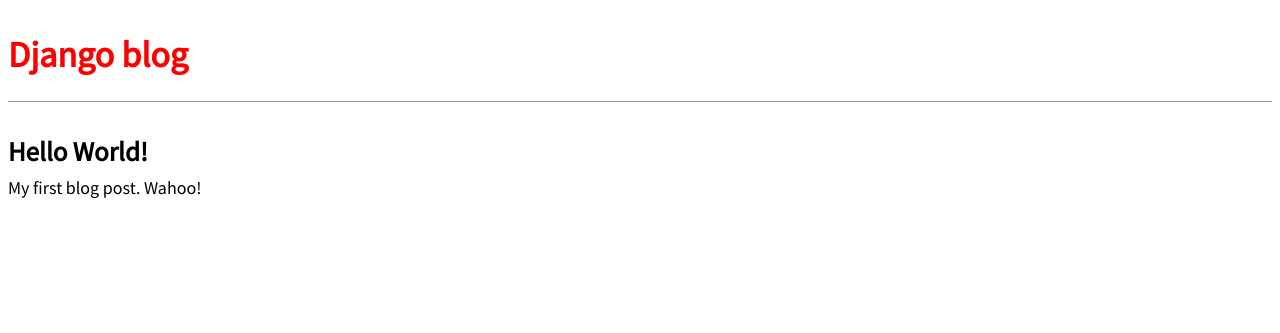
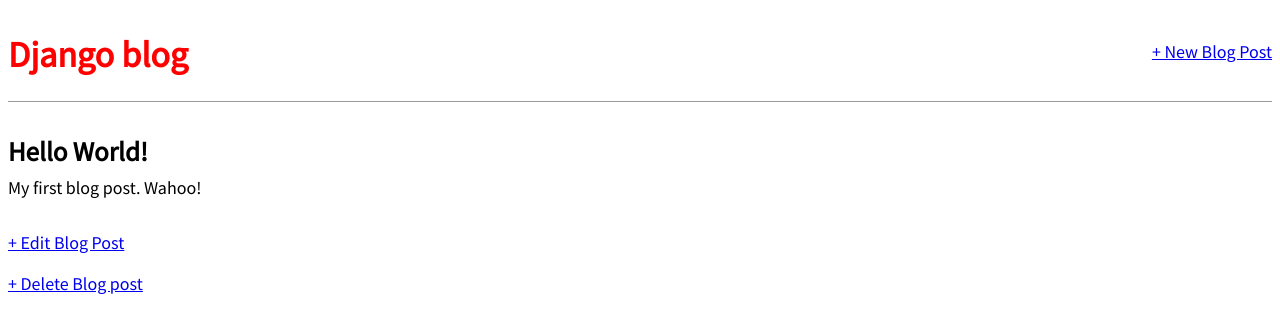
Before and after one commit to arthur-sanches/djangoblog, a Django app: page /post/1/ in a window 1280 px wide. Shown: the top 333 px of the page. Run offline with Django 3.2, Linux system fonts and the light colour scheme; data comes from the database, SQL or seed files in the repository; both versions use the stored data as it was after the commit.

Commit message:
Add CRUD functionalities

```diff
--- a/blog/models.py
+++ b/blog/models.py
@@ -1,4 +1,5 @@
 from django.db import models
+from django.urls import reverse
 
 
 class Post(models.Model):
@@ -11,3 +12,6 @@ class Post(models.Model):
 
     def __str__(self):
         return self.title
+
+    def get_absolute_url(self):
+        return reverse('post_detail', args=[str(self.id)])
--- a/blog/urls.py
+++ b/blog/urls.py
@@ -1,9 +1,12 @@
 from django.urls import path
 
-from .views import BlogListView, BlogDetailView
+from .views import BlogListView, BlogCreateView, BlogDetailView, BlogUpdateView, BlogDeleteView
 
 
 urlpatterns = [
     path('', BlogListView.as_view(), name='home'),
+    path('post/new/', BlogCreateView.as_view(), name='post_new'),
     path('post/<int:pk>/', BlogDetailView.as_view(), name='post_detail'),
+    path('post/<int:pk>/edit/', BlogUpdateView.as_view(), name='post_edit'),
+    path('post/<int:pk>/delete/', BlogDeleteView.as_view(), name='post_delete'),
 ]
--- a/blog/views.py
+++ b/blog/views.py
@@ -1,5 +1,7 @@
 from django.shortcuts import render
 from django.views.generic import ListView, DetailView
+from django.views.generic.edit import CreateView, UpdateView, DeleteView
+from django.urls import reverse_lazy
 
 from .models import Post
 
@@ -13,3 +15,21 @@ class BlogListView(ListView):
 class BlogDetailView(DetailView):
     model = Post
     template_name = 'post_detail.html'
+
+
+class BlogCreateView(CreateView):
+    model = Post
+    template_name = 'post_new.html'
+    fields = '__all__'
+
+
+class BlogUpdateView(UpdateView):
+    model = Post
+    template_name = 'post_edit.html'
+    fields = ['title', 'body']
+
+
+class BlogDeleteView(DeleteView):
+    model = Post
+    template_name = 'post_delete.html'
+    success_url = reverse_lazy('home')
--- a/templates/base.html
+++ b/templates/base.html
@@ -7,10 +7,15 @@
         <link href="{% static 'css/base.css' %}" rel="stylesheet">
     </head>
     <body>
-        <header>
-            <h1><a href="{% url 'home' %}">Django blog</a></h1>
-        </header>
         <div>
+            <header>
+                <div class="nav-left">
+                    <h1><a href="{% url 'home' %}">Django blog</a></h1>
+                </div>
+                <div class="nav-right">
+                    <a href="{% url 'post_new' %}">+ New Blog Post</a>
+                </div>
+            </header>
             {% block content %}
             {% endblock content %}
         </div>
--- a/templates/post_detail.html
+++ b/templates/post_detail.html
@@ -6,4 +6,7 @@
         <p>{{ post.body }}</p>
     </div>
 
+    <p><a href="{% url 'post_edit' post.pk %}">+ Edit Blog Post</a></p>
+    <p><a href="{% url 'post_delete' post.pk %}">+ Delete Blog post</a></p>
+
 {% endblock content %}
```
Also changed, not shown: blog/tests.py (+31 -0 lines), templates/post_delete.html (added, +10 -0 lines), templates/post_edit.html (added, +10 -0 lines), templates/post_new.html (added, +10 -0 lines), db.sqlite3.
